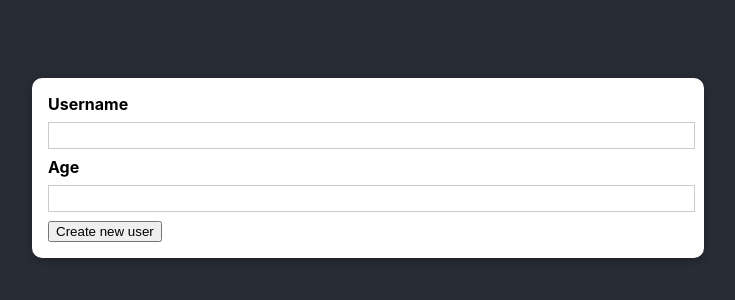
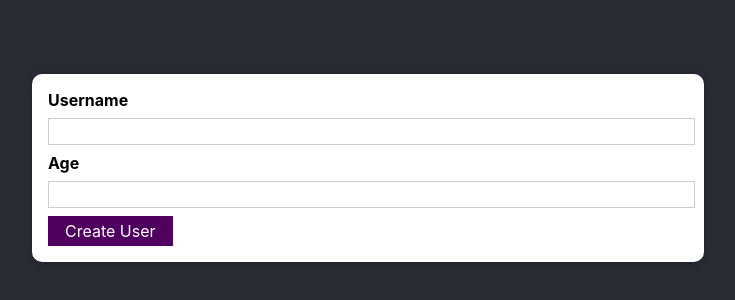
Before and after one commit to JPS09/core_concepts_project, a React (Create React App) app: page / in a window 1280 px wide. Shown: the part 232-532 px from the top of the page, without its empty margins (272-1007 px from the left). Built offline with nearby package versions, Linux system fonts and the light colour scheme.

Commit message:
Added useState hooks

```diff
--- /dev/null
+++ b/src/Components/UI/Button.js
@@ -0,0 +1,13 @@
+import style from "./Button.module.css";
+const Button = (props) => {
+  return (
+    <button
+      onClick={props.onClick}
+      className={style.button}
+      type={props.type || "button"}
+    >
+      {props.children}
+    </button>
+  );
+};
+export default Button;
--- /dev/null
+++ b/src/Components/UI/Button.module.css
@@ -0,0 +1,18 @@
+button {
+  font: inherit;
+  border: 1px solid #4f005f;
+  background: #4f005f;
+  color: white;
+  padding: 0.25rem 1rem;
+  cursor: pointer;
+}
+
+.button:hover,
+.button:active {
+  background: #741188;
+  border-color: #741188;
+}
+
+.button:focus {
+  outline: none;
+}
--- a/src/Components/Users/AddUser.js
+++ b/src/Components/Users/AddUser.js
@@ -1,18 +1,33 @@
 import Card from "../UI/Card.js";
+import Button from "../UI/Button.js";
 import classes from "./AddUser.module.css";
+import { useState } from "react";
 const AddUser = (props) => {
+  const [enteredUsername, setEnteredUsername] = useState("");
+  const [enteredAge, setAge] = useState("");
+  const usernameChangeHandler = (event) => {
+    setEnteredUsername(event.currentTarget.value);
+  };
+
+  const ageChangeHandler = (event) => {
+    setAge(event.currentTarget.value);
+  };
   const addUserHandler = (event) => {
     event.preventDefault();
-    console.log(event.target[0].value);
+    const newUser = {
+      username: enteredUsername,
+      age: enteredAge,
+    };
+    console.log({ newUser });
   };
   return (
     <Card className={classes.input}>
       <form onSubmit={addUserHandler} action="">
         <label htmlFor="username">Username</label>
-        <input id="username" type="text" />
+        <input id="username" type="text" onChange={usernameChangeHandler} />
         <label htmlFor="age">Age</label>
-        <input id="age" type="text" />
-        <button type="submit">Create new user</button>
+        <input id="age" type="text" onChange={ageChangeHandler} />
+        <Button type="submit">Create User</Button>
       </form>
     </Card>
   );
```
